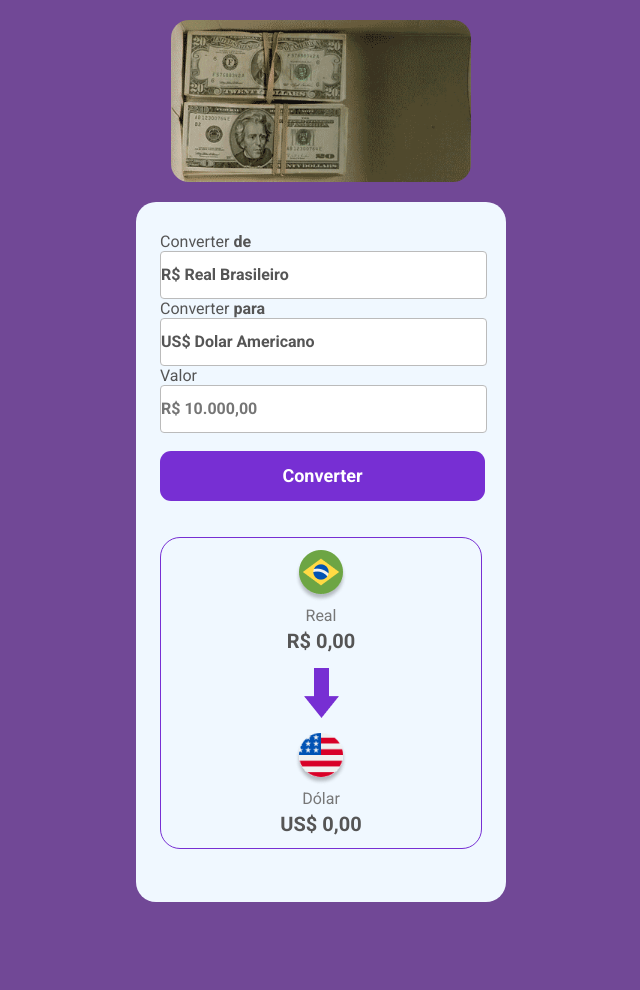
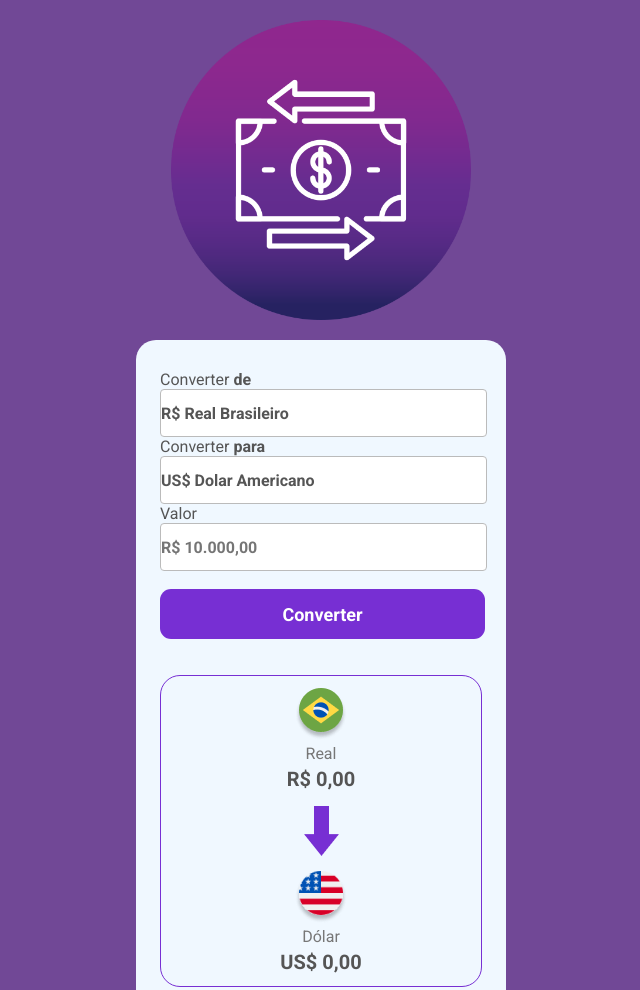
Before and after one commit to jefersongsg/conversor-de-moeda, a plain HTML site: page index.html in a window 1280 px wide. Shown: the top 990 px of the page, without its empty margins (319-959 px from the left). Before the commit the page ends 907 px from the top, so only its background shows below. Drawn offline with Linux system fonts and the light colour scheme.

Commit message:
alteracao-de logo

```diff
--- a/index.html
+++ b/index.html
@@ -13,7 +13,7 @@
 </head>
 
 <body>
-    <img class="logo" src="./assets/funny-money-92.gif" alt="Coversor-de-Moeda">
+    <img class="logo" src="./assets/7840576.png" alt="Coversor-de-Moeda">
     <main>
         <label>
             Converter <b>de</b>
```
